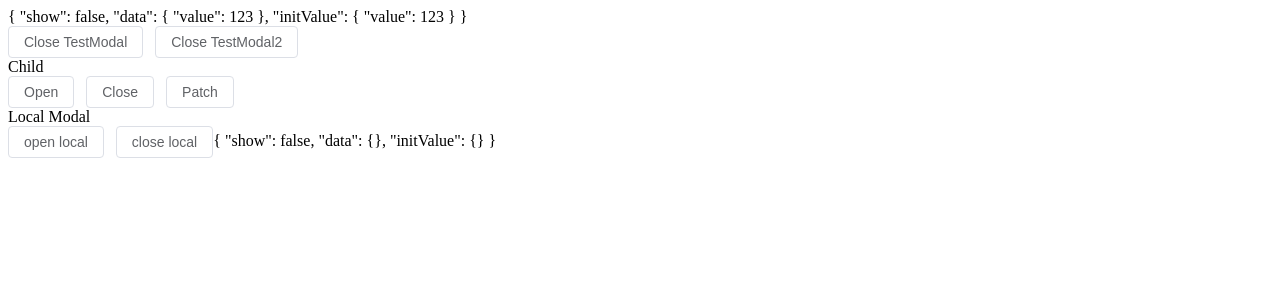
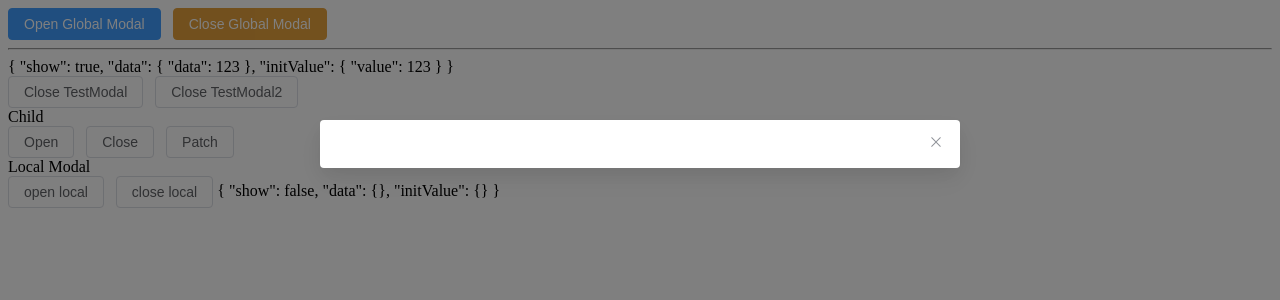
Before and after one commit to shunnNet/vue-use-modal-context, a Vue app: page / in a window 1280 px wide. Shown: the top 300 px of the page. Built offline with nearby package versions, Linux system fonts and the light colour scheme.

Commit message:
feat: change plugin setup

```diff
--- a/src/App.vue
+++ b/src/App.vue
@@ -1,25 +1,36 @@
 <script setup lang="ts">
 // import { useGlobalModalContext } from './modal'
-import { provideModalContextGlobal } from './modal'
-import { globalModal } from './global-modal'
-
+import { useModalContext, useGlobalModalContext } from './modal'
+import { onMounted } from 'vue'
 import Child from './child.vue'
-
-provideModalContextGlobal(globalModal)
 
 // const doSomething = () => {
 //   console.log(123)
 // }
+const { openModal, closeModal } = useModalContext()
+const { openGlobalModal, closeGlobalModal } = useGlobalModalContext()
+onMounted(() => {
+  // openModal('TestModal', { data: 123 })
+  openGlobalModal('TestModal', { data: 123 })
+})
 </script>
 
 <template>
   <div>
+    <ElButton @click="openGlobalModal('TestModal')" type="primary"
+      >Open Global Modal</ElButton
+    >
+    <ElButton @click="closeGlobalModal('TestModal')" type="warning"
+      >Close Global Modal</ElButton
+    >
+    <hr />
     <ModalProvider
       v-slot="{ modal, closeAnd }"
       name="TestModal"
       :init-data="{ value: 123 }"
       global
     >
+      <ElDialog v-model="modal.show"></ElDialog>
       {{ modal }}
       <div>
         <ElButton @click="closeAnd(() => modal.patch({ name: 'net' }))">
@@ -32,13 +43,13 @@ provideModalContextGlobal(globalModal)
 
     <div>
       <div>Local Modal</div>
-      <ModalContext v-slot="{ openModal, closeModal }">
-        <ElButton @click="openModal('TestModal', { data: 123 })"> open local</ElButton>
-        <ElButton @click="closeModal('TestModal')"> close local</ElButton>
-        <ModalProvider v-slot="{ modal }" name="TestModal" reset-after-close>
-          {{ modal }}
-        </ModalProvider>
-      </ModalContext>
+
+      <ElButton @click="openModal('TestModal', { data: 123 })"> open local</ElButton>
+      <ElButton @click="closeModal('TestModal')"> close local</ElButton>
+      <ModalProvider v-slot="{ modal }" name="TestModal" reset-after-close>
+        <ElDialog v-model="modal.show"></ElDialog>
+        {{ modal }}
+      </ModalProvider>
     </div>
   </div>
 </template>
--- a/src/child.vue
+++ b/src/child.vue
@@ -1,6 +1,6 @@
 <script setup lang="ts">
 // import { h, onMounted, ref } from 'vue'
-import { useGlobalModal } from './modal'
+import { useGlobalModalContext } from './modal'
 // import Heading from './Heading.vue'
 // import { useModalTransmitter } from './modal/useModalTransmitter'
 
@@ -10,7 +10,7 @@ import { useGlobalModal } from './modal'
 //     message.value = 'Hello World'
 //   }, 2000)
 // })
-const { openGlobalModal, closeGlobalModal, patchGlobalModal } = useGlobalModal()
+const { openGlobalModal, closeGlobalModal, patchGlobalModal } = useGlobalModalContext()
 // useModalTransmitter('custom', { default: [h('div', '123'), h('span', '222')] })
 </script>
 <template>
--- a/src/main.ts
+++ b/src/main.ts
@@ -5,6 +5,8 @@ import elementPlus from './element-plus'
 import { ModalContextPlugin } from './modal'
 
 const app = createApp(App)
-app.use(elementPlus).use(ModalContextPlugin)
+app.use(elementPlus).use(ModalContextPlugin, {
+  component: true,
+})
 
 app.mount('#app')
--- a/src/modal/index.ts
+++ b/src/modal/index.ts
@@ -1,6 +1,6 @@
 import ModalContext from './ModalContext.vue'
 import ModalProvider from './ModalProvider.vue'
-import { useGlobalModal } from './useGlobalModal'
+
 import {
   useModalContext,
   useGlobalModalContext,
@@ -16,11 +16,12 @@ export {
   ModalProvider,
   ModalContextPlugin,
   useModalContext,
-  useGlobalModal,
   useGlobalModalContext,
   createModalContext,
   provideModalContext,
   provideModalContextGlobal,
 }
 
+export * from './useModalProvider'
+
 export * from './types'
--- a/src/modal/install.ts
+++ b/src/modal/install.ts
@@ -1,10 +1,28 @@
 import ModalContext from './ModalContext.vue'
 import ModalProvider from './ModalProvider.vue'
 import { Plugin } from 'vue'
+import { ContextName } from './constant'
+import { createModalContext } from './useModalContext'
 
 export default {
-  install(app) {
-    app.component('ModalContext', ModalContext)
-    app.component('ModalProvider', ModalProvider)
+  install(app, options = {}) {
+    if (options.component) {
+      app.component('ModalContext', ModalContext)
+      app.component('ModalProvider', ModalProvider)
+    }
+
+    const modalContext = options.context || createModalContext()
+
+    app.provide(ContextName.GlobalModalMap, modalContext.modalMap)
+    app.provide(ContextName.OpenGlobalModal, modalContext.openModal)
+    app.provide(ContextName.CloseGlobalModal, modalContext.closeModal)
+    app.provide(ContextName.PatchGlobalModal, modalContext.patchModal)
+    app.provide(ContextName.RegisterGlobalModal, modalContext.registerModal)
+    app.provide(ContextName.UnregisterGlobalModal, modalContext.unregisterModal)
   },
-} as Plugin
+} as Plugin<
+  {
+    component?: boolean
+    context?: ReturnType<typeof createModalContext>
+  }[]
+>
--- a/src/modal/types.ts
+++ b/src/modal/types.ts
@@ -7,11 +7,18 @@ export type Modal = {
   patch: (data: ModalData | PatchModalFunctionData) => void
   unwatch: () => void
 }
-export type RegistModal = (name: string, initValue: Record<string, any>, resetAfterClose?: boolean) => void
+export type RegistModal = (
+  name: string,
+  initValue: Record<string, any>,
+  resetAfterClose?: boolean
+) => void
 export type UnregisterModal = (name: string) => void
 export type ModalData = Record<string, any>
 export type ModalMap = Record<string, Modal>
-export type OpenModal = (name: string, data?: ModalData) => void
+export type OpenModal = (name: keyof ModalMap, data?: ModalData) => void
 export type PatchModalFunctionData = (data: ModalData) => ModalData
-export type PatchModal = (name: string, patchData: ModalData | PatchModalFunctionData) => void
-export type CloseModal = (name: string, resetAfterClose?: boolean) => void
+export type PatchModal = (
+  name: string,
+  patchData: ModalData | PatchModalFunctionData
+) => void
+export type CloseModal = (name: keyof ModalMap, resetAfterClose?: boolean) => void
--- a/src/modal/useGlobalModal.ts
+++ /dev/null
@@ -1,20 +0,0 @@
-import { inject } from 'vue'
-import type { ModalMap, OpenModal, PatchModal, CloseModal } from './types'
-import { ContextName } from './constant'
-
-export const useGlobalModal = () => {
-  const globalModalMap = inject(ContextName.GlobalModalMap, null) as ModalMap | null
-  const openGlobalModal = inject(ContextName.OpenGlobalModal, null) as OpenModal | null
-  const patchGlobalModal = inject(ContextName.PatchGlobalModal, null) as PatchModal | null
-  const closeGlobalModal = inject(ContextName.CloseGlobalModal, null) as CloseModal | null
-
-  if (!globalModalMap || !openGlobalModal || !patchGlobalModal || !closeGlobalModal) {
-    throw new Error(`useGlobalModal need be in GlobalModalContext.`)
-  }
-
-  return {
-    openGlobalModal,
-    patchGlobalModal,
-    closeGlobalModal,
-  }
-}
--- a/src/modal/useModalContext.ts
+++ b/src/modal/useModalContext.ts
@@ -1,5 +1,12 @@
 import { inject, provide, reactive } from 'vue'
-import type { ModalMap, RegistModal, UnregisterModal, OpenModal, CloseModal, PatchModal } from './types'
+import type {
+  ModalMap,
+  RegistModal,
+  UnregisterModal,
+  OpenModal,
+  CloseModal,
+  PatchModal,
+} from './types'
 
 import { ContextName } from './constant'
 import { watch } from 'vue'
@@ -76,12 +83,16 @@ export const createModalContext = () => {
   }
 }
 
-export const provideModalContext = (modalContext: ReturnType<typeof createModalContext>) => {
+export const provideModalContext = (
+  modalContext: ReturnType<typeof createModalContext>
+) => {
   provide(ContextName.ModalMap, modalContext.modalMap)
   provide(ContextName.RegisterModal, modalContext.registerModal)
   provide(ContextName.UnregisterModal, modalContext.unregisterModal)
 }
-export const provideModalContextGlobal = (modalContext: ReturnType<typeof createModalContext>) => {
+export const provideModalContextGlobal = (
+  modalContext: ReturnType<typeof createModalContext>
+) => {
   if (inject(ContextName.GlobalModalMap, null)) {
     throw new Error('GlobalModalContext can not under the other GlobalModalContext.')
   }
@@ -96,7 +107,8 @@ export const provideModalContextGlobal = (modalContext: ReturnType<typeof create
 
 export const useModalContext = () => {
   const modalContext = createModalContext()
-  const { openModal, closeModal, patchModal, registerModal, unregisterModal } = modalContext
+  const { openModal, closeModal, patchModal, registerModal, unregisterModal } =
+    modalContext
 
   provideModalContext(modalContext)
 
@@ -110,16 +122,18 @@ export const useModalContext = () => {
 }
 
 export const useGlobalModalContext = () => {
-  const modalContext = createModalContext()
-  const { openModal, closeModal, patchModal, registerModal, unregisterModal } = modalContext
+  const globalModalMap = inject(ContextName.GlobalModalMap, null) as ModalMap | null
+  const openGlobalModal = inject(ContextName.OpenGlobalModal, null) as OpenModal | null
+  const patchGlobalModal = inject(ContextName.PatchGlobalModal, null) as PatchModal | null
+  const closeGlobalModal = inject(ContextName.CloseGlobalModal, null) as CloseModal | null
 
-  provideModalContextGlobal(modalContext)
+  if (!globalModalMap || !openGlobalModal || !patchGlobalModal || !closeGlobalModal) {
+    throw new Error(`useGlobalModal need be in GlobalModalContext.`)
+  }
 
   return {
-    openGlobalModal: openModal,
-    closeGlobalModal: closeModal,
-    patchGlobalModal: patchModal,
-    registerGlobalModal: registerModal,
-    unregisterGlobalModal: unregisterModal,
+    openGlobalModal,
+    patchGlobalModal,
+    closeGlobalModal,
   }
 }
```
